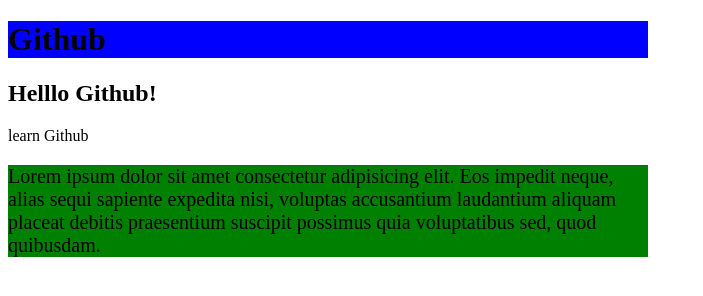
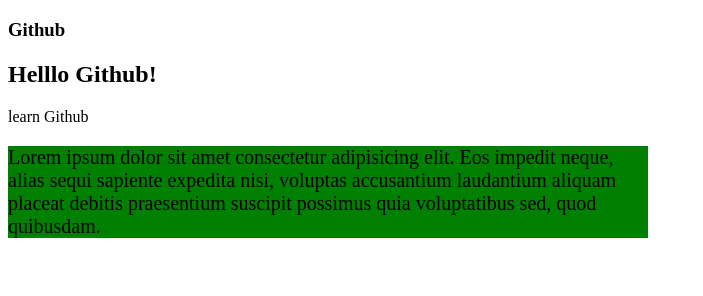
Before and after one commit to kafiabdullah/gitPrectice, a plain HTML site: page index.html in a window 1280 px wide. Shown: the whole page, without its empty margins (0-703 px from the left). Drawn offline with Linux system fonts and the light colour scheme.

Commit message:
change h1 tag to h3 tag

```diff
--- a/index.html
+++ b/index.html
@@ -7,7 +7,7 @@
     <link rel="stylesheet" href="css/style.css">
 </head>
 <body>
-    <h1>Github</h1>
+    <h3>Github</h3>
     <h2>Helllo Github!</h2>
     <p>learn Github </p>
     <p class="about-git">
```
